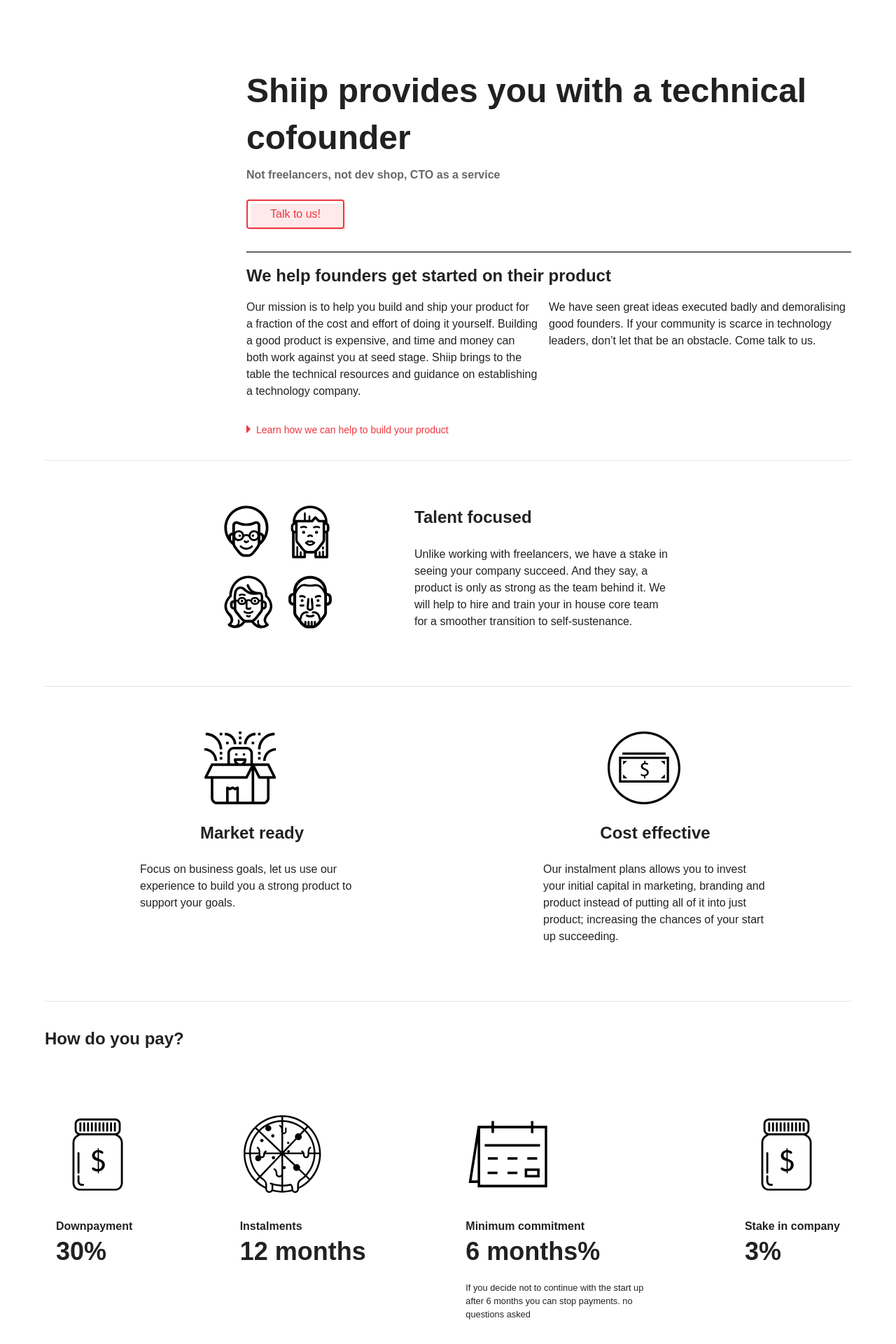
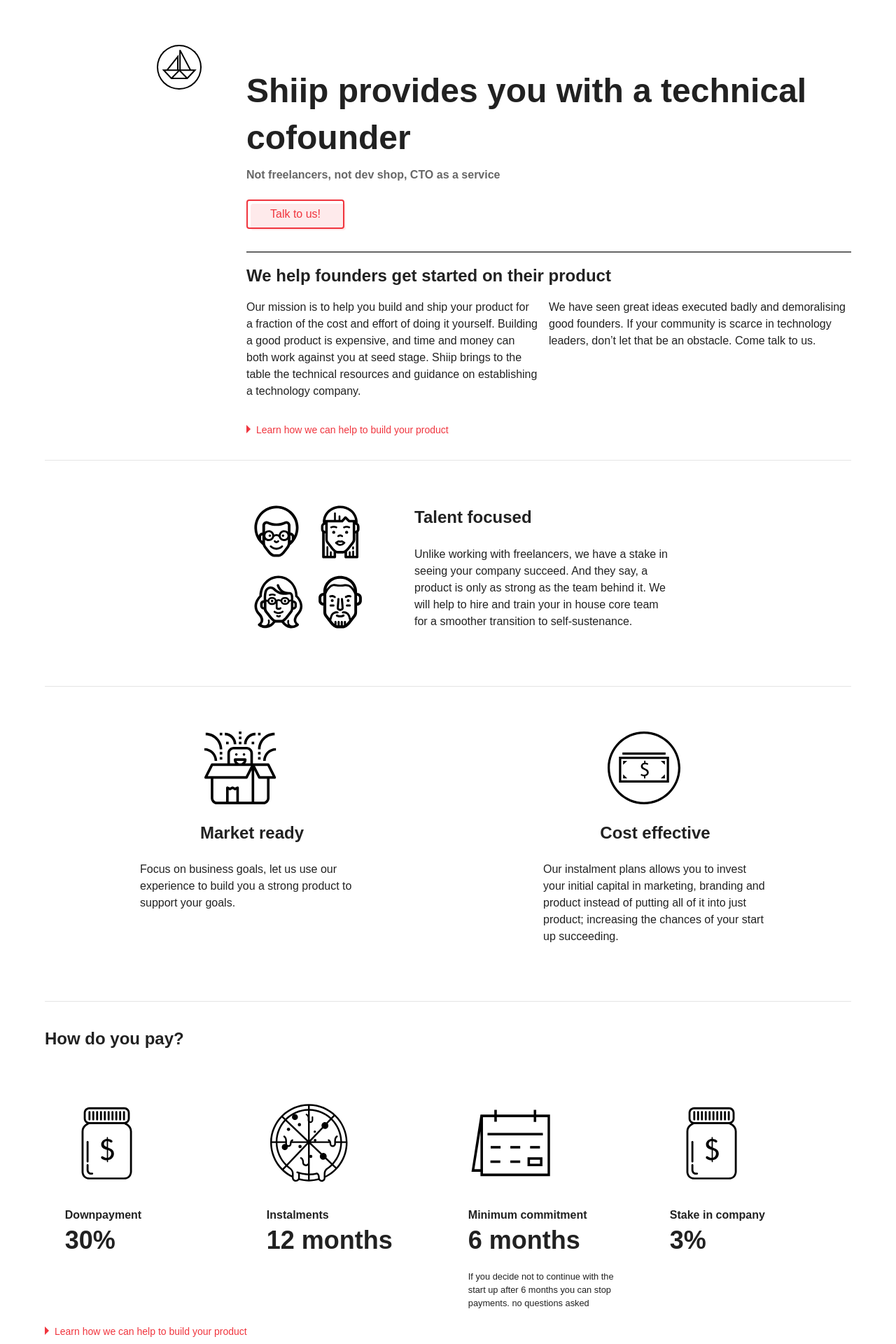
Before and after one commit to shiipio/shiip.io, a Jekyll site: the page built from index.md, in a window 1280 px wide. Shown: the top 1920 px of the page at 70% size. Built offline with Jekyll 4.4.1, drawn with Linux system fonts in a browser that asks for light colours; nearby versions of some CDN libraries.

Commit message:
Fix small screen layout

```diff
--- a/_layouts/landing.html
+++ b/_layouts/landing.html
@@ -9,47 +9,50 @@
         <!-- Add your site or application content here -->
         <div class="content">
           <div class="cf bb b--black-10 pb4">
-            <div class="w-75 fr">
+            <div class="w-25-l w-100 fl-l">
+              <img src="images/shiip--outline.svg" class="fr-l mr5">
+            </div>
+            <div class="w-75-l w-100 fl-l">
               <div class="bb bw1 b--black-60">
-                <h1 class="f3 f1-ns mb0">Shiip provides you with a technical cofounder</h1>
+                <h1 class="f3 f1-l mb0">Shiip provides you with a technical cofounder</h1>
                 <p class="b black-60 mv2">Not freelancers, not dev shop, CTO as a service</p>
                 <a href="#form-interest" class="link br2 ba bw1 ph4 pv2 mb2 dib mt3 mb4 red button--cta">Talk to us!</a>
               </div>
               <h2 class="mv3">We help founders get started on their product</h2>
               <div class="cf mb4">
-                <p class="w-50 pr3 fl lh-copy measure mv0">Our mission is to help you build and ship your product for a fraction of the cost and effort of doing it yourself. Building a good product is expensive, and time and money can both work against you at seed stage. Shiip brings to the table the technical resources and guidance on establishing a technology company.</p>
-                <p class="w-50 fl lh-copy measure mv0">We have seen great ideas executed badly and demoralising good founders. If your community is scarce in technology leaders, don’t let that be an obstacle. Come talk to us.</p>
+                <p class="w-50-l w-100 pr3 fl-l lh-copy measure mv0">Our mission is to help you build and ship your product for a fraction of the cost and effort of doing it yourself. Building a good product is expensive, and time and money can both work against you at seed stage. Shiip brings to the table the technical resources and guidance on establishing a technology company.</p>
+                <p class="w-50-l w-100 fl-l lh-copy measure mv0-l">We have seen great ideas executed badly and demoralising good founders. If your community is scarce in technology leaders, don’t let that be an obstacle. Come talk to us.</p>
               </div>
               <a href="#" class="link red arrow-right arrow-right--red f6">Learn how we can help to build your product</a>
             </div>
           </div>
 
-          <div class="flex flex-column flex-row-ns mw7 center pa5">
-            <div class="w-100 w-40-ns pr3-ns order-0">
+          <div class="flex flex-column flex-row-ns mw7 center pa5-l pa3">
+            <div class="w-100 w-40-ns pr3-ns order-0 tc">
               <img src="images/talent.svg">
             </div>
-            <div class="pl3-ns order-1 mb4 mb0-ns w-100 w-60-ns">
-              <h3 class="f3 mt0">Talent focused</h3>
+            <div class="pl3-ns order-1 mb0 w-100 w-60-ns">
+              <h3 class="f3 mt0-ns">Talent focused</h3>
               <p class="lh-copy">Unlike working with freelancers, we have a stake in seeing your company succeed. And they say, a product is only as strong as the team behind it. We will help to hire and train your in house core team for a smoother transition to self-sustenance.</p>
             </div>
           </div>
 
-          <div class="flex flex-column flex-row-ns justify-center bb bt b--black-10">
-            <div class="order-0 pa5 w-50-ns w-100">
-              <div class="pr3-ns order-0 tc">
+          <div class="flex flex-column flex-row-l justify-center bb bt-l b--black-10">
+            <div class="order-0 pa5-l ph3 pv5 w-50-l w-100 flex flex-column flex-row-m">
+              <div class="pr3-ns order-0 tc w-100 w-40-m">
                 <img src="images/market-ready.svg">
               </div>
-              <div class="pl3-ns order-1 mb4 mb0-ns">
-                <h3 class="tc f3">Market ready</h3>
+              <div class="pl3-ns order-1 mb4 mb0-ns w-100 w-60-m">
+                <h3 class="tc-l f3 mt0-m">Market ready</h3>
                 <p class="measure-narrow lh-copy center">Focus on business goals, let us use our experience to build you a strong product to support your goals.</p>
               </div>
             </div>
-            <div class="order-1 pa5 w-50-ns w-100">
-              <div class="pr3-ns order-0 tc">
+            <div class="order-1 pa5-l ph3 pv5 w-50-l w-100 flex flex-column flex-row-m">
+              <div class="pr3-ns order-0 tc w-100 w-40-m">
                 <img src="images/cost-effective.svg">
               </div>
-              <div class="pl3-ns order-1 mb4 mb0-ns">
-                <h3 class="tc f3">Cost effective</h3>
+              <div class="pl3-ns order-1 mb4 mb0-ns w-100 w-60-m">
+                <h3 class="tc-l f3 mt0-m">Cost effective</h3>
                 <p class="measure-narrow lh-copy center">Our instalment plans allows you to invest your initial capital in marketing, branding and product instead of putting all of it into just product; increasing the chances of your start up succeeding.</p>
               </div>
             </div>
@@ -57,24 +60,24 @@
 
           <div class="bb b--black-10 nested-list-reset pv3">
             <h2>How do you pay?</h2>
-            <div class="flex flex-column flex-row-ns justify-between pv1">
-              <dl class="dib pa3">
+            <div class="flex flex-row flex-wrap justify-around pv1">
+              <dl class="dib w-50 w-20-l">
                 <img src="images/downpayment.svg" class="db pv4">
                 <dd class="f6 f5-ns b ml0">Downpayment</dd>
                 <dd class="f3 f2-ns b ml0">30%</dd>
               </dl>
-              <dl class="dib pa3">
+              <dl class="dib w-50 w-20-l">
                 <img src="images/installment.svg" class="db pv4">
                 <dd class="f6 f5-ns b ml0">Instalments</dd>
                 <dd class="f3 f2-ns b ml0">12 months</dd>
               </dl>
-              <dl class="dib pa3">
+              <dl class="dib w-50 w-20-l">
                 <img src="images/calendar.svg" class="db pv4">
                 <dd class="f6 f5-ns b ml0">Minimum commitment</dd>
-                <dd class="f3 f2-ns b ml0">6 months%</dd>
+                <dd class="f3 f2-ns b ml0">6 months</dd>
                 <small class="mw5 db lh-copy mt3">If you decide not to continue with the start up after 6 months you can stop payments. no questions asked</small>
               </dl>
-              <dl class="dib pa3">
+              <dl class="dib w-50 w-20-l">
                 <img src="images/downpayment.svg" class="db pv4">
                 <dd class="f6 f5-ns b ml0">Stake in company</dd>
                 <dd class="f3 f2-ns b ml0">3%</dd>
@@ -83,7 +86,7 @@
             <a href="#" class="arrow-right arrow-right--red link red f6">Learn how we can help to build your product</a>
           </div>
 
-          <div class="bb b--black-10 pa5 nested-list-reset">
+          <div class="bb b--black-10 pa5-l pa0 nested-list-reset">
             <h2 class="mt0">Frequently asked questions</h2>
             <ul class="faq bt bw1">
               {% for faq in site.faqs %}
--- a/_sass/_main.scss
+++ b/_sass/_main.scss
@@ -4,7 +4,6 @@
 }
 
 .form--interest input[type='text'], .form--interest input[type='email'], .form--interest input[type='url'] {
-  width: calc(50% - 12px);
   &::-webkit-input-placeholder { /* Chrome/Opera/Safari */
     color: rgba(0, 0, 0, 0.87);
     font-weight: 500;
@@ -21,8 +20,14 @@
     color: rgba(0, 0, 0, 0.87);
     font-weight: 500;
   }
-  &:nth-child(2n) {
-    margin-right: 12px;
+}
+
+@media screen and (min-width: 30em) {
+  .form--interest input[type='text'], .form--interest input[type='email'], .form--interest input[type='url'] {
+    width: calc(50% - 12px);
+    &:nth-child(2n) {
+      margin-right: 12px;
+    }
   }
 }
 
```
Also changed, not shown: images/shiip--outline.svg (added).
